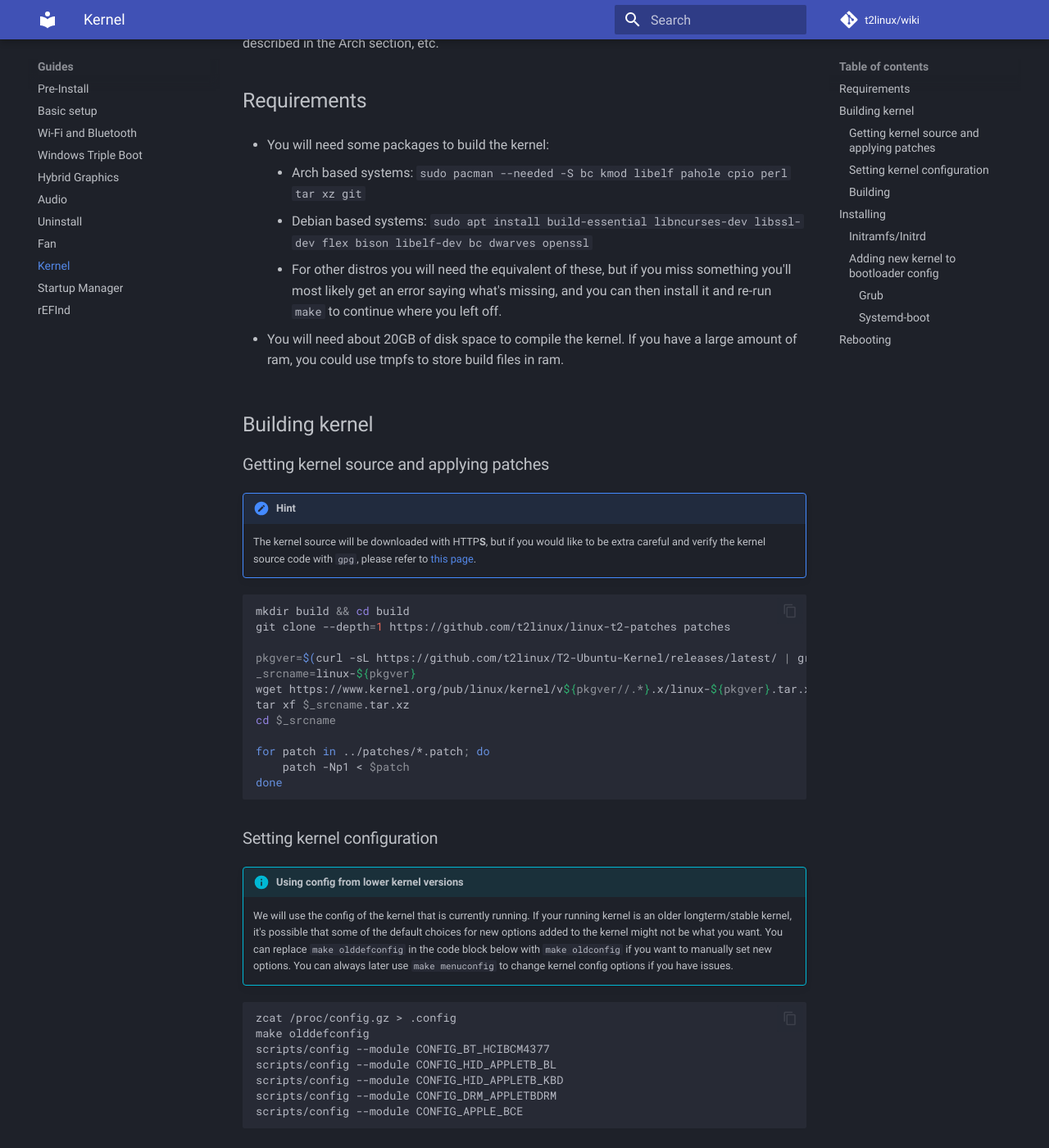
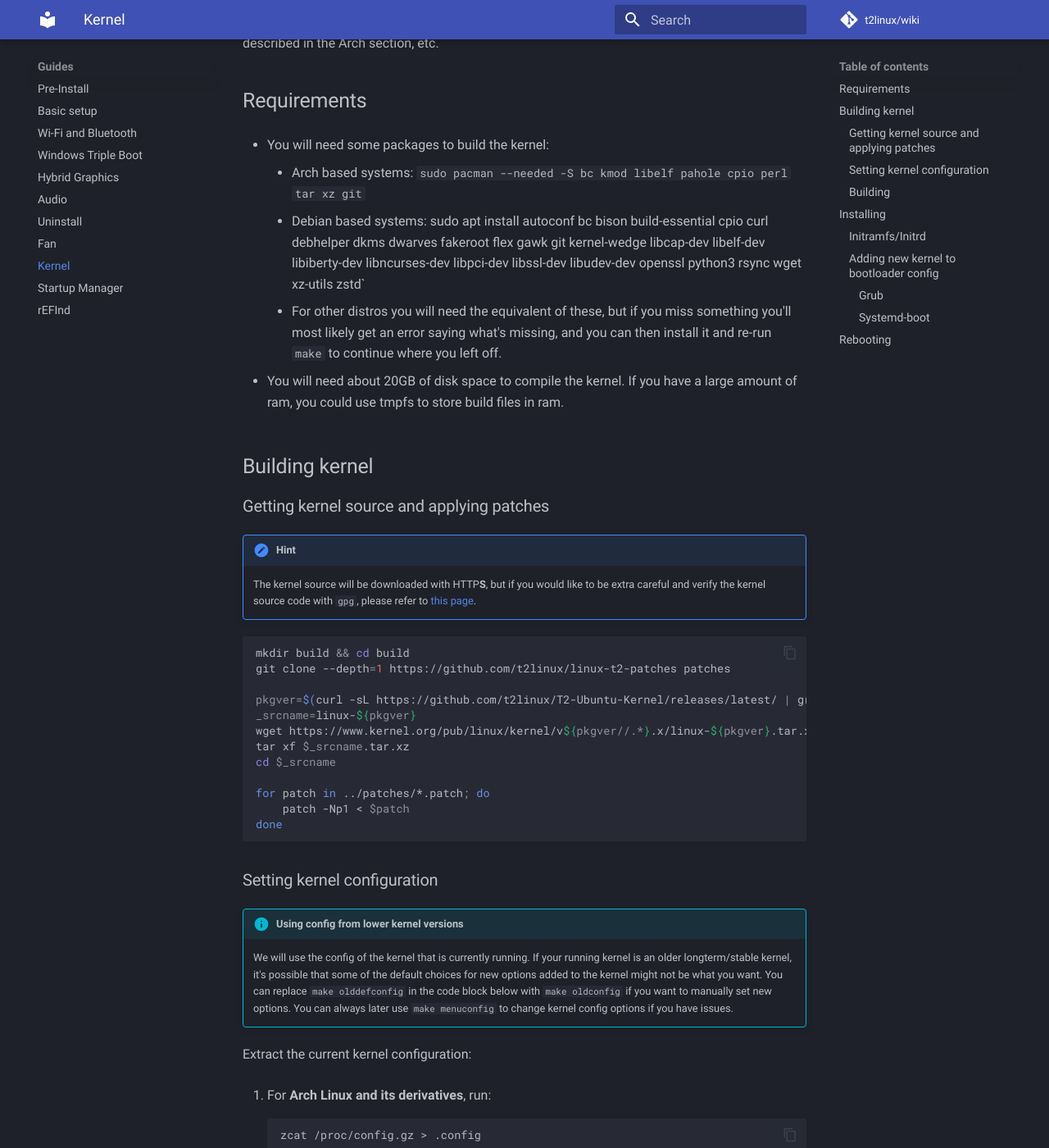
Before and after one commit to t2linux/wiki, an MkDocs documentation site: the page built from docs/guides/kernel.md, in a window 1280 px wide and 1400 px high, scrolled down 420 px. Shown: the whole window at 82% size. Built offline with MkDocs 1.6.1 and Material for MkDocs 9.7.7, drawn with Linux system fonts in a browser that asks for light colours; comment, search, counter and statistics services are not loaded; some of the changed text lies outside the part shown.

Commit message:
Kernel: Add ubuntu support

````diff
--- a/docs/guides/kernel.md
+++ b/docs/guides/kernel.md
@@ -9,7 +9,7 @@ If your distro is not one of the distros with documentation on this Wiki, you ma
 - You will need some packages to build the kernel:
 
     - Arch based systems: `sudo pacman --needed -S bc kmod libelf pahole cpio perl tar xz git`
-    - Debian based systems: `sudo apt install build-essential libncurses-dev libssl-dev flex bison libelf-dev bc dwarves openssl`
+    - Debian based systems: sudo apt install autoconf bc bison build-essential cpio curl debhelper dkms dwarves fakeroot flex gawk git kernel-wedge libcap-dev libelf-dev libiberty-dev libncurses-dev libpci-dev libssl-dev libudev-dev openssl python3 rsync wget xz-utils zstd`
     - For other distros you will need the equivalent of these, but if you miss something you'll most likely get an error saying what's missing, and you can then install it and re-run `make` to continue where you left off.
 
 - You will need about 20GB of disk space to compile the kernel. If you have a large amount of ram, you could use tmpfs to store build files in ram.
@@ -41,8 +41,23 @@ done
 !!! Info "Using config from lower kernel versions"
     We will use the config of the kernel that is currently running. If your running kernel is an older longterm/stable kernel, it's possible that some of the default choices for new options added to the kernel might not be what you want. You can replace `make olddefconfig` in the code block below with `make oldconfig` if you want to manually set new options. You can always later use `make menuconfig` to change kernel config options if you have issues.
 
+Extract the current kernel configuration:
+
+1. For **Arch Linux and its derivatives**, run:
+
+     ```bash
+     zcat /proc/config.gz > .config
+     ```
+
+2. For **Debian and Ubuntu**, run:
+
+     ```bash
+     cp /boot/config-$(uname -r) ./.config
+     ```
+
+Then add T2 drivers by running:
+
 ```bash
-zcat /proc/config.gz > .config
 make olddefconfig
 scripts/config --module CONFIG_BT_HCIBCM4377
 scripts/config --module CONFIG_HID_APPLETB_BL
````
